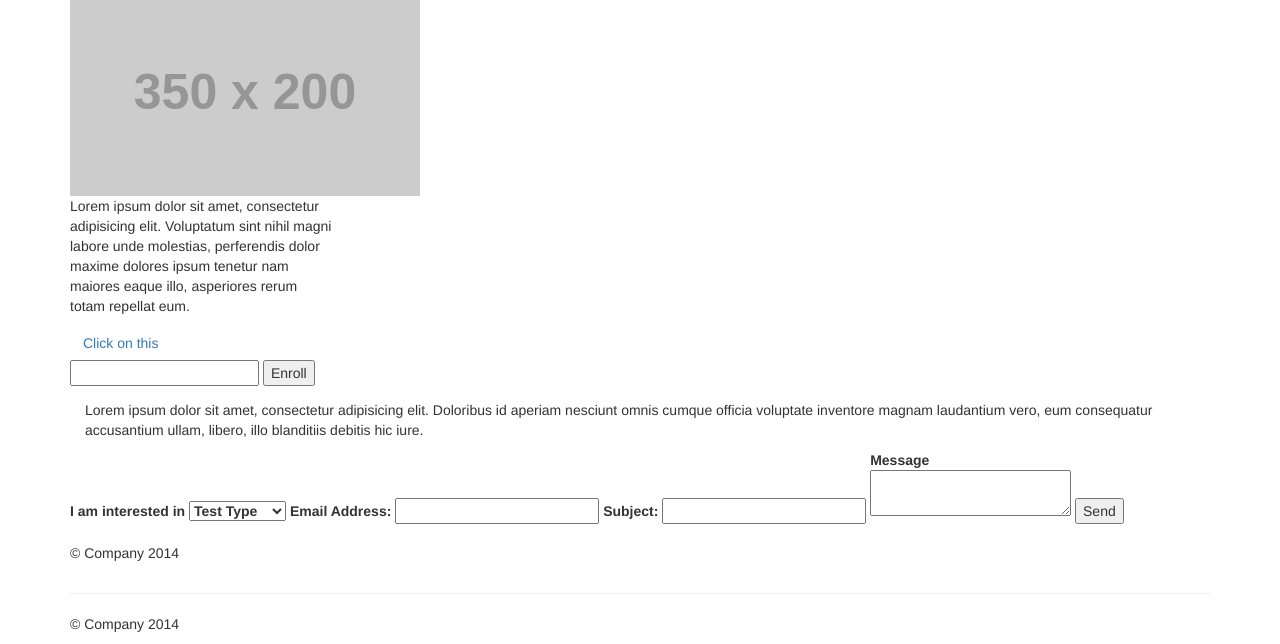
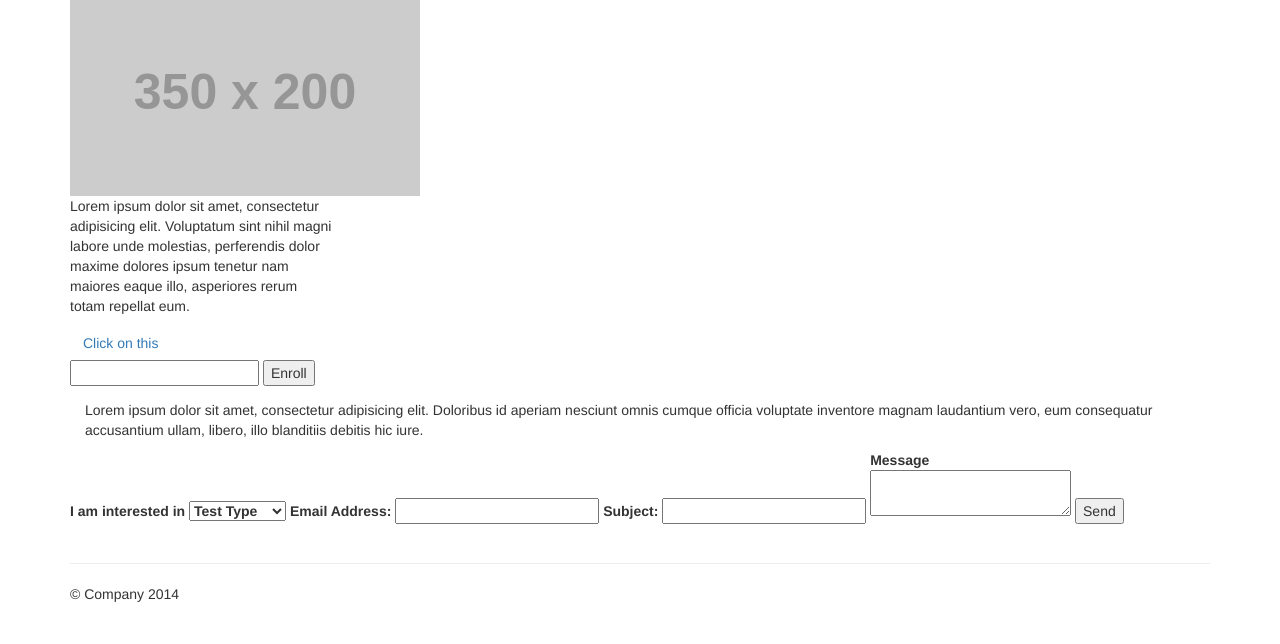
Before and after one commit to phpistasty/najwa, a website: page index.html in a window 1280 px wide. Shown: the part 864-1508 px from the top of the page. After the commit the page ends 1478 px from the top, so only its background shows below. Drawn offline with nearby package versions, Linux system fonts and the light colour scheme; placeholder pictures from the web are drawn by us.

Commit message:
removed second footer

```diff
--- a/index.html
+++ b/index.html
@@ -217,9 +217,6 @@
         <input type="submit" value="Send"/>
     </form>
 
-    <footer>
-        <p>© Company 2014</p>
-    </footer>
 </div>
 <!-- /container -->
 
```
